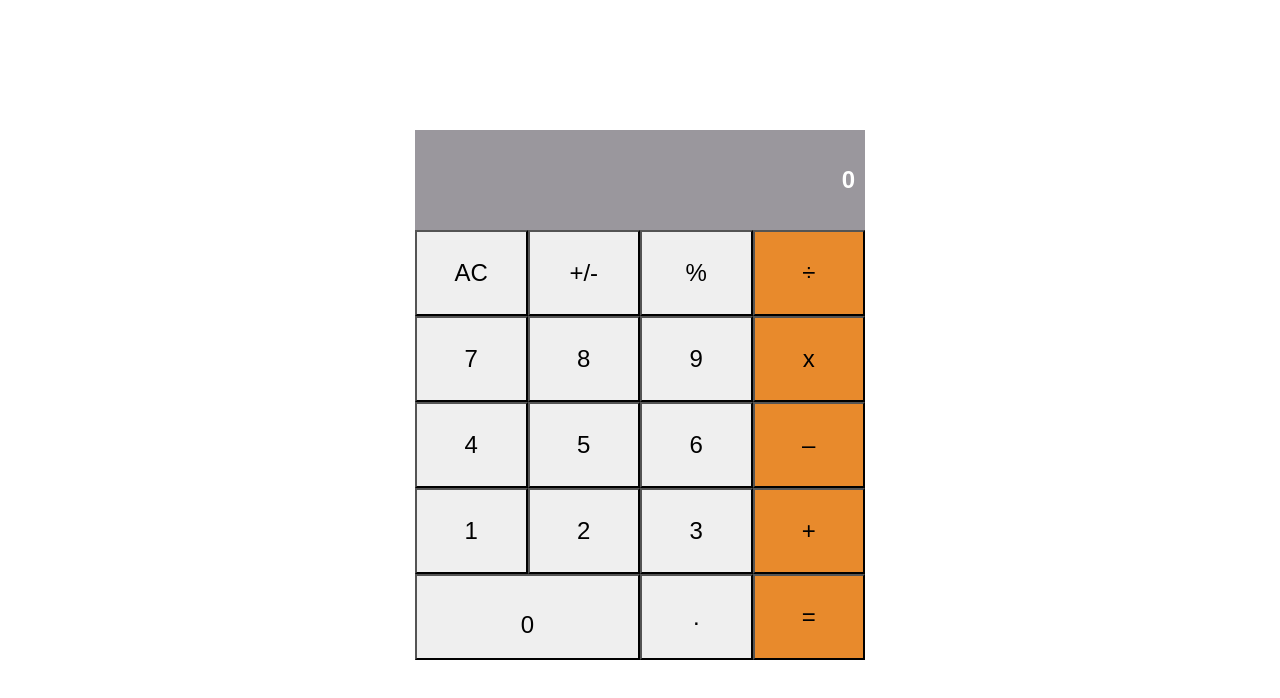
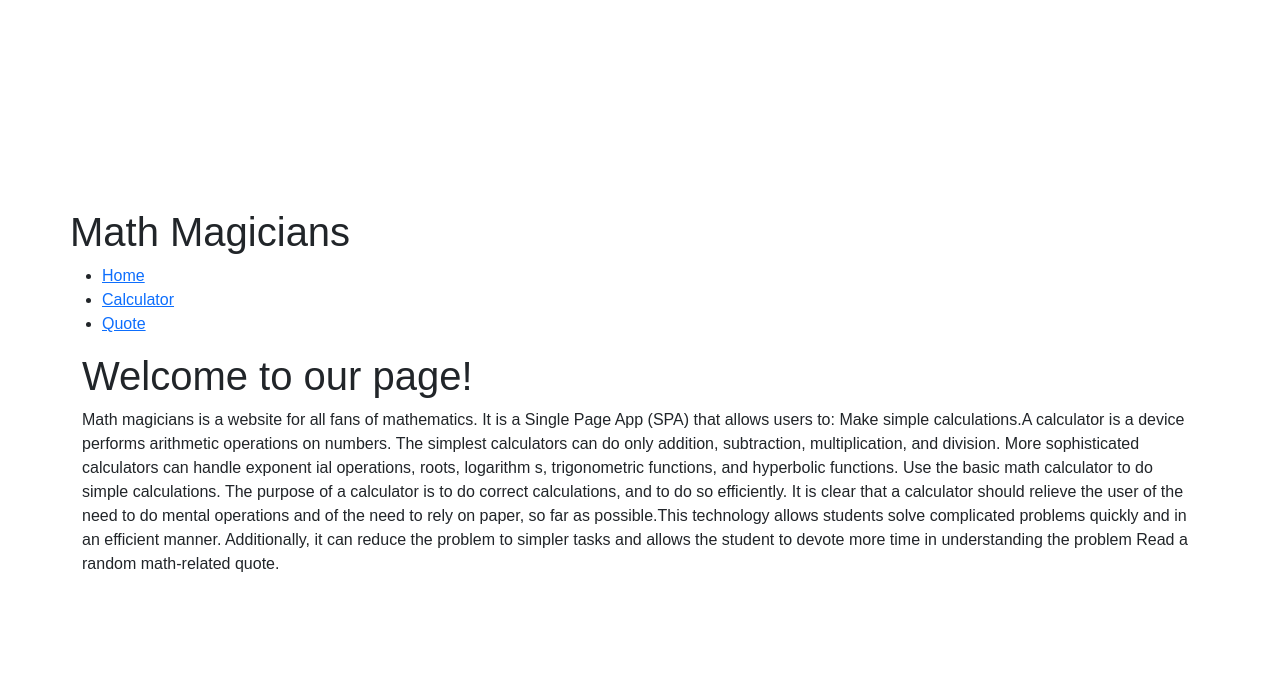
Before and after one commit to jerryowusu/math-magicians, a React (Create React App) app: page / in a window 1280 px wide. Shown: the top 698 px of the page. Built offline with nearby package versions, Linux system fonts and the light colour scheme.

Commit message:
update nav bar links

```diff
--- a/src/App.js
+++ b/src/App.js
@@ -1,19 +1,32 @@
-import React, { Component } from 'react';
+import React from 'react';
+import { Route, Switch } from 'react-router-dom';
+import Calculator from './components/Calculator';
+import NavBar from './components/NavBar';
+import Home from './pages/Home';
+import Quote from './pages/Quote';
+import NotMatch from './pages/NotMatch';
 import './App.css';
-import Calculator from './components/Calculator';
 
-class App extends Component {
-  constructor(props) {
-    super(props);
-    this.state = {};
-  }
+function App() {
+  return (
+    <>
+      <NavBar />
+      <Switch>
+        <Route exact path="/">
+          <Home />
+        </Route>
+        <Route path="/calculator">
+          <Calculator />
+        </Route>
+        <Route path="/quote">
+          <Quote />
+        </Route>
+        <Route path="*">
+          <NotMatch />
+        </Route>
+      </Switch>
+    </>
+  );
+}
 
-  render() {
-    return (
-      <div className="App">
-        <Calculator />
-      </div>
-    );
-  }
-}
 export default App;
--- a/src/index.js
+++ b/src/index.js
@@ -2,17 +2,14 @@ import React from 'react';
 import ReactDOM from 'react-dom';
 import 'bootstrap/dist/css/bootstrap.css';
 import './index.css';
+import { BrowserRouter as Router } from 'react-router-dom';
 import App from './App';
-// import reportWebVitals from './reportWebVitals';
 
 ReactDOM.render(
   <React.StrictMode>
-    <App />
+    <Router basename={process.env.PUBLIC_URL}>
+      <App />
+    </Router>
   </React.StrictMode>,
   document.getElementById('root'),
 );
-
-// If you want to start measuring performance in your app, pass a function
-// to log results (for example: reportWebVitals(console.log))
-// or send to an analytics endpoint. Learn more: https://bit.ly/CRA-vitals
-// reportWebVitals();
```
